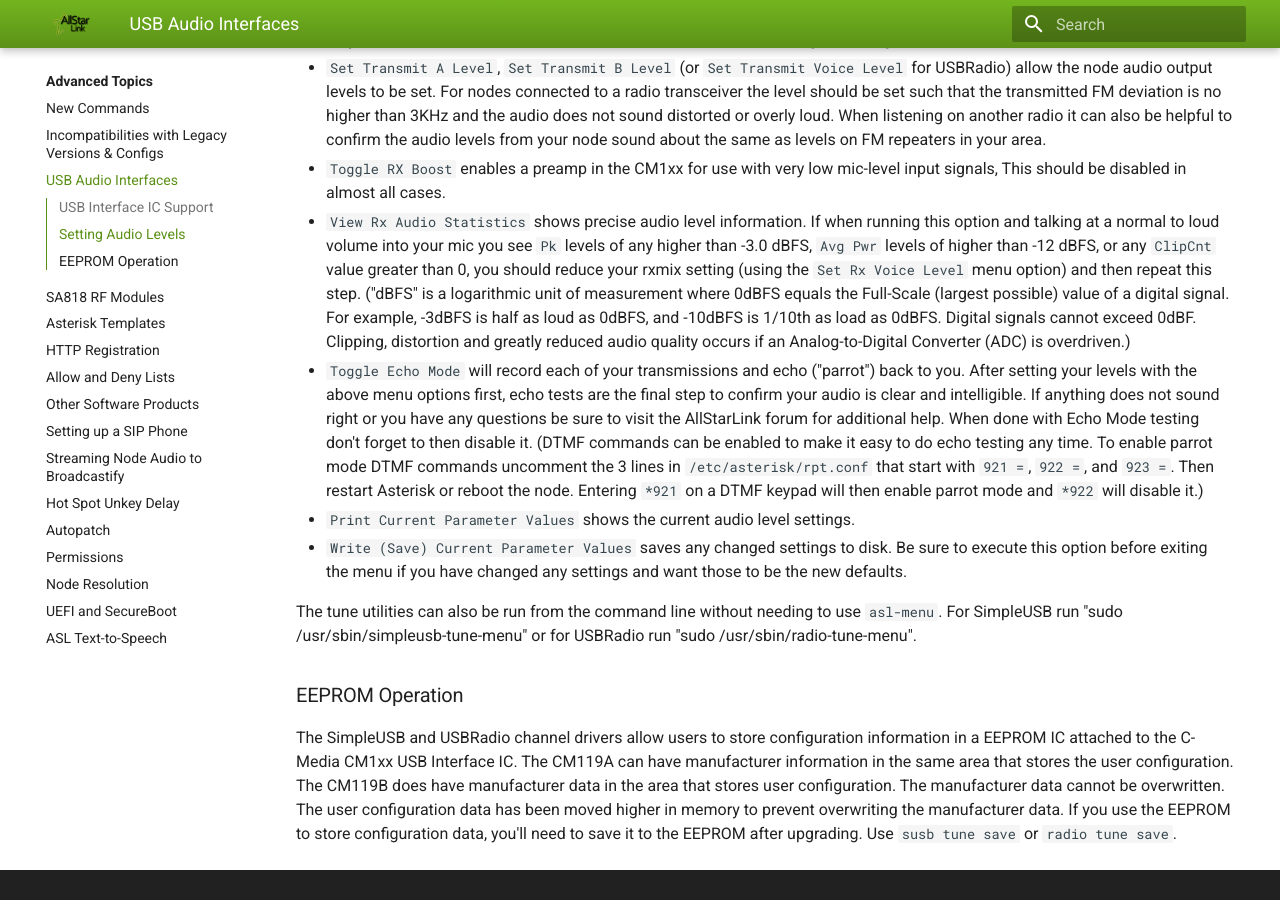
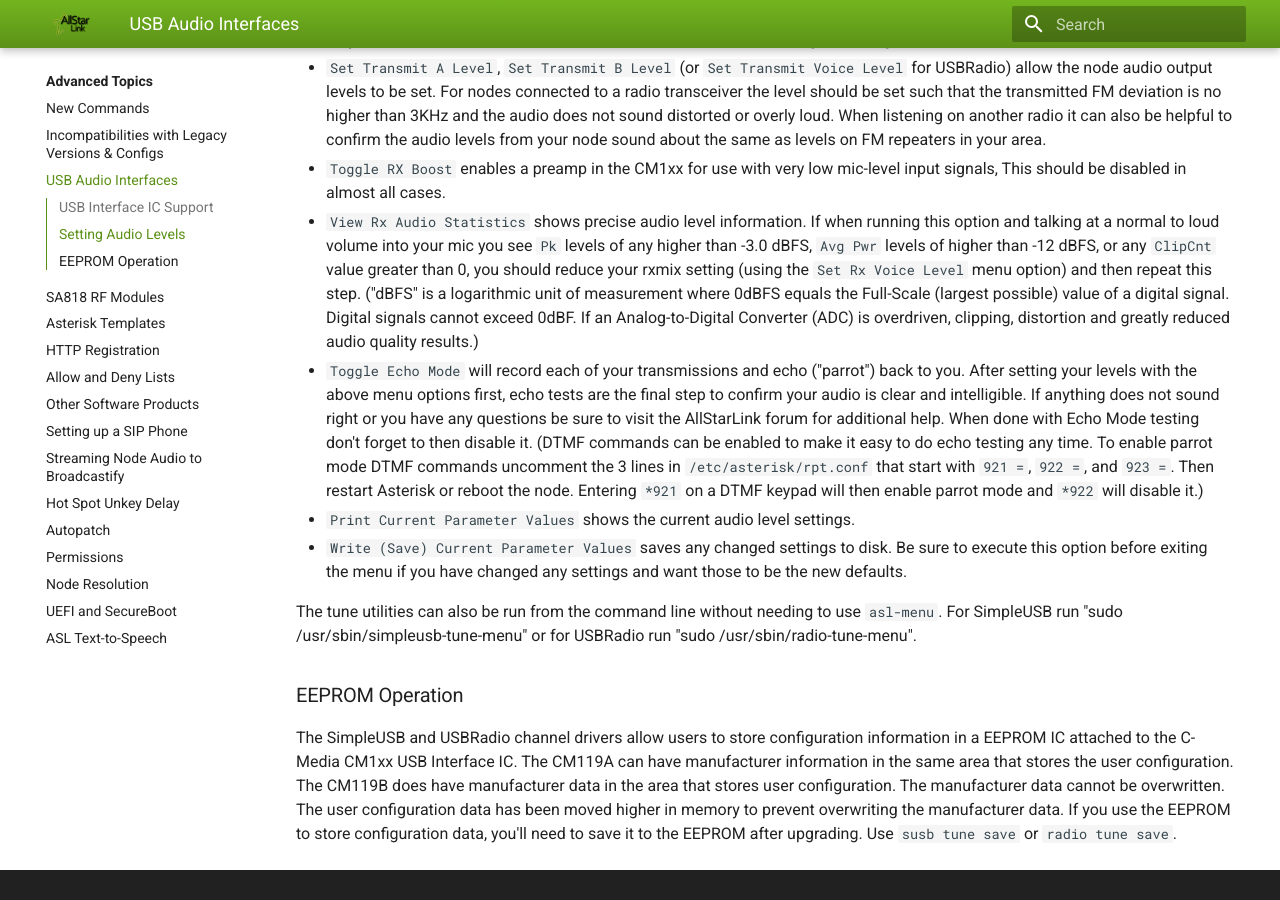
Before and after one commit to AllStarLink/ASL3-Manual, an MkDocs documentation site: the page built from docs/adv-topics/usbinterfaces.md, in a window 1280 px wide and 900 px high, scrolled down 1468 px. Built offline with MkDocs 1.6.1 and Material for MkDocs 9.7.7, drawn with Linux system fonts in a browser that asks for light colours.

Commit message:
Clarify dBFS definition.

```diff
--- a/docs/adv-topics/usbinterfaces.md
+++ b/docs/adv-topics/usbinterfaces.md
@@ -32,7 +32,7 @@
  - `Set Rx Voice Level (using display)` provides a level meter. Talk at a normal and steady volume into the microphone and be sure that the average level does not go past the "3KHz" point, and that peak levels do not go significantly past the "5KHz" point. Note that for proper mic technique you should talk no closer than 2 to 3 inches (5 - 10 cm) from the microphone, and it should be held at an angle to minimize pops/plosives. Once you see where the audio levels are hit the Enter key and you'll then be prompted to change the setting. If for example the current setting is 500 and your levels were too high, try entering 400 for a new value and then repeat the test. Continue to iteratively adjust the settings until the average audio levels stay around the "3KHz" mark. For a more precise calibration with radio nodes a 1KHz test tone can be input into another radio at a level that results in 3KHz FM deviation, then calibrate the node to the 3KHz mark, however this can be more complicated to set up and may not account for other differences such as different mics or mic gain settings.
  - `Set Transmit A Level`, `Set Transmit B Level` (or `Set Transmit Voice Level` for USBRadio) allow the node audio output levels to be set. For nodes connected to a radio transceiver the level should be set such that the transmitted FM deviation is no higher than 3KHz and the audio does not sound distorted or overly loud. When listening on another radio it can also be helpful to confirm the audio levels from your node sound about the same as levels on FM repeaters in your area.
  - `Toggle RX Boost` enables a preamp in the CM1xx for use with very low mic-level input signals, This should be disabled in almost all cases.
- - `View Rx Audio Statistics` shows precise audio level information. If when running this option and talking at a normal to loud volume into your mic you see `Pk` levels of any higher than -3.0 dBFS, `Avg Pwr` levels of higher than -12 dBFS, or any `ClipCnt` value greater than 0, you should reduce your rxmix setting (using the `Set Rx Voice Level` menu option) and then repeat this step. ("dBFS" is a logarithmic unit of measurement where 0dBFS equals the Full-Scale (largest possible) value of a digital signal. For example, -3dBFS is half as loud as 0dBFS, and -10dBFS is 1/10th as load as 0dBFS. Digital signals cannot exceed 0dBF. Clipping, distortion and greatly reduced audio quality occurs if an Analog-to-Digital Converter (ADC) is overdriven.)
+ - `View Rx Audio Statistics` shows precise audio level information. If when running this option and talking at a normal to loud volume into your mic you see `Pk` levels of any higher than -3.0 dBFS, `Avg Pwr` levels of higher than -12 dBFS, or any `ClipCnt` value greater than 0, you should reduce your rxmix setting (using the `Set Rx Voice Level` menu option) and then repeat this step. ("dBFS" is a logarithmic unit of measurement where 0dBFS equals the Full-Scale (largest possible) value of a digital signal. Digital signals cannot exceed 0dBF. If an Analog-to-Digital Converter (ADC) is overdriven, clipping, distortion and greatly reduced audio quality results.)
  - `Toggle Echo Mode` will record each of your transmissions and echo ("parrot") back to you. After setting your levels with the above menu options first, echo tests are the final step to confirm your audio is clear and intelligible. If anything does not sound right or you have any questions be sure to visit the AllStarLink forum for additional help. When done with Echo Mode testing don't forget to then disable it. (DTMF commands can be enabled to make it easy to do echo testing any time. To enable parrot mode DTMF commands uncomment the 3 lines in `/etc/asterisk/rpt.conf` that start with `921 =`, `922 =`, and `923 =`. Then restart Asterisk or reboot the node. Entering `*921` on a DTMF keypad will then enable parrot mode and `*922` will disable it.)
  - `Print Current Parameter Values` shows the current audio level settings.
  - `Write (Save) Current Parameter Values` saves any changed settings to disk. Be sure to execute this option before exiting the menu if you have changed any settings and want those to be the new defaults.
```
